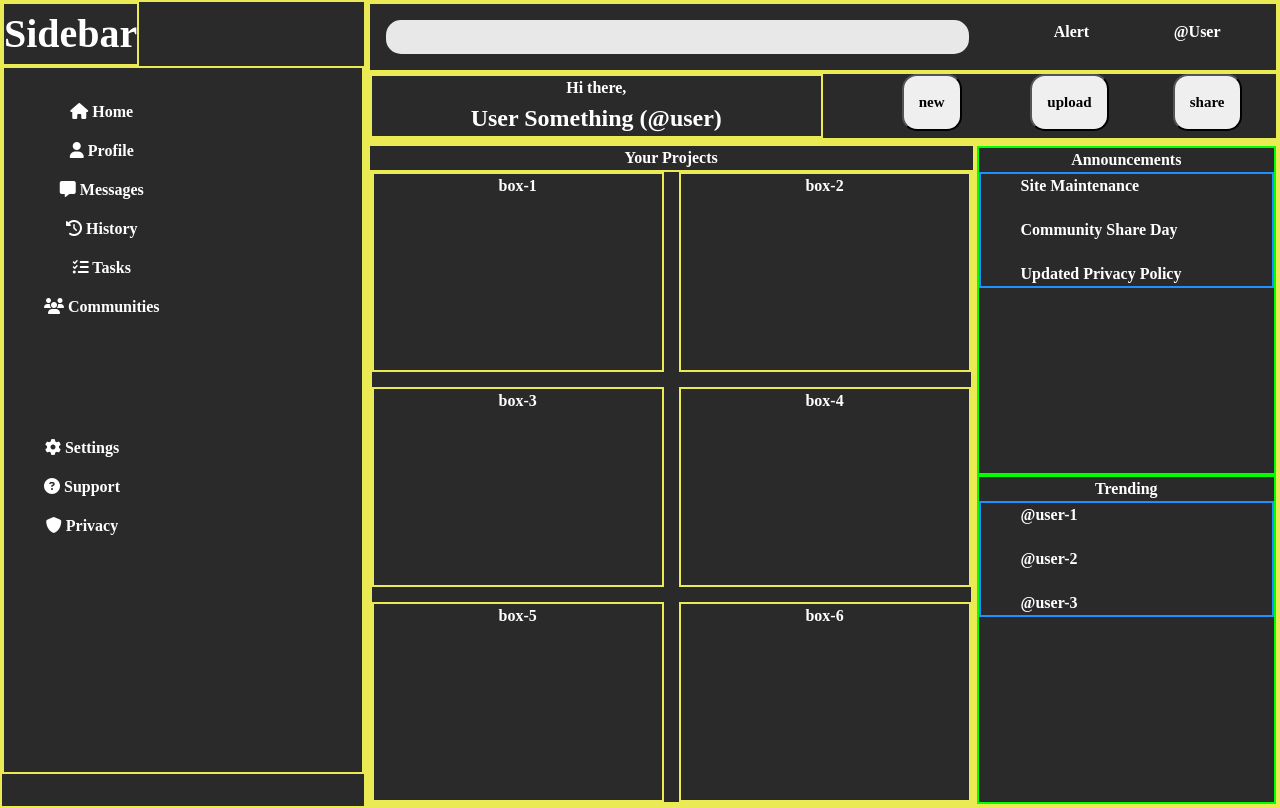
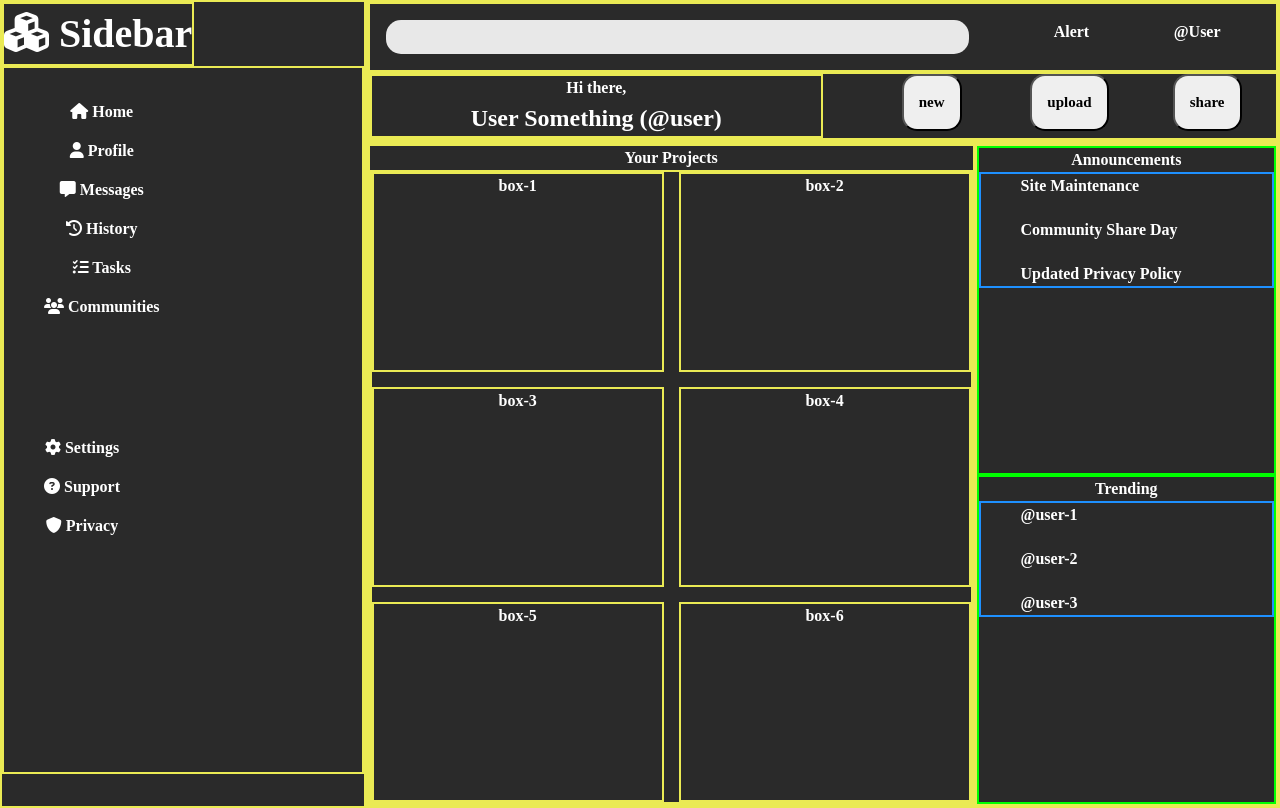
Before and after one commit to luke-c-fisher/admin-dashboard, a plain HTML site: page index.html in a window 1280 px wide. Drawn offline with Linux system fonts and the light colour scheme.

Commit message:
index.html: add font awesome elements to sidebar logo, specifically a cube icon to the left of it.

```diff
--- a/index.html
+++ b/index.html
@@ -11,7 +11,10 @@
     <div class="container">
 
         <div class="sidebar">
-            <div class="sidebar-logo">Sidebar</div>
+            <div class="sidebar-logo">
+                <i class="fa-solid fa-cubes"></i>
+                <span>Sidebar</span>
+            </div>
             <div class="sidebar-menu">
                 <ul class="menu-main">
                     <li>
```
